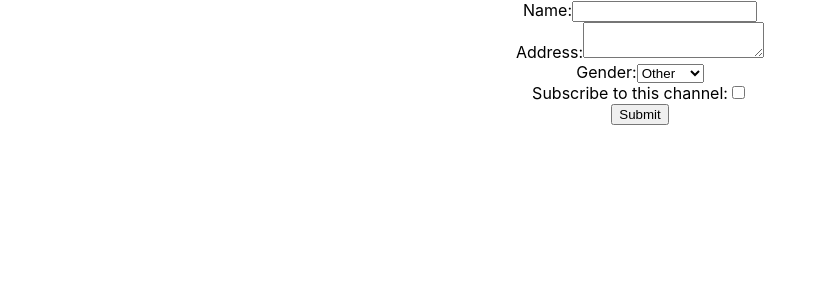
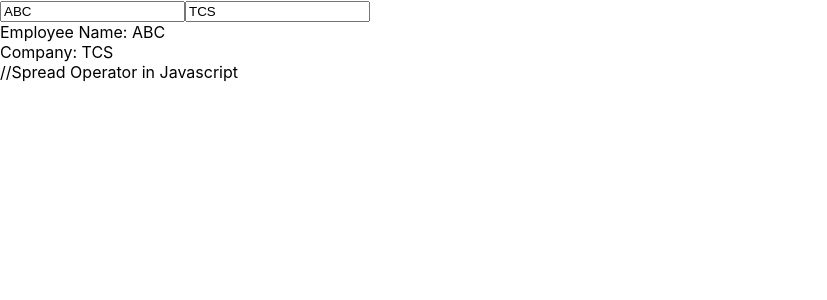
Before and after one commit to amarkumarram/react-session, a React (Create React App) app in the folder first-project/: page / in a window 1280 px wide. Shown: the top 300 px of the page, without its empty margins (0-827 px from the left). Built offline with nearby package versions, Linux system fonts and the light colour scheme.

Commit message:
9th session

```diff
--- a/first-project/src/App.js
+++ b/first-project/src/App.js
@@ -5,14 +5,13 @@
 import SayHello from './class-compoents/SayHello'
 import ParentClass from './class-compoents/ParentClass'
 import PropComponent from './class-compoents/PropComponent'
-import ReactStylesParent from './functional-component/ReactStylesParent'
-import ReactForm from './class-compoents/ReactForm'
+import HooksStateObject from './functional-component/HooksStateObject'
 
 let App = () => {
 
   return(
     <>
-      <ReactForm />
+      <HooksStateObject />
     </>
   );
 }
--- /dev/null
+++ b/first-project/src/functional-component/HooksStateObject.js
@@ -0,0 +1,24 @@
+import React, {useState} from 'react'
+
+function HooksStateObject() {
+
+    let empObj = {
+        name: "ABC",
+        company: "TCS"
+    }
+
+    const [currentObj, updateObj] = useState(empObj)
+
+    return(
+        <form>
+            <input type="text" value={currentObj.name} onChange={(e) => updateObj({name: e.target.value})} />
+            <input type="text" value={currentObj.company} onChange={(e) => updateObj({company: e.target.value})} />
+            <br/>
+            Employee Name: {currentObj.name}<br/>
+            Company: {currentObj.company}<br />
+            //Spread Operator in Javascript
+        </form>
+    )
+}
+
+export default HooksStateObject;
```
Also changed, not shown: first-project/src/functional-component/HooksState.js (added, +25 -0 lines).
